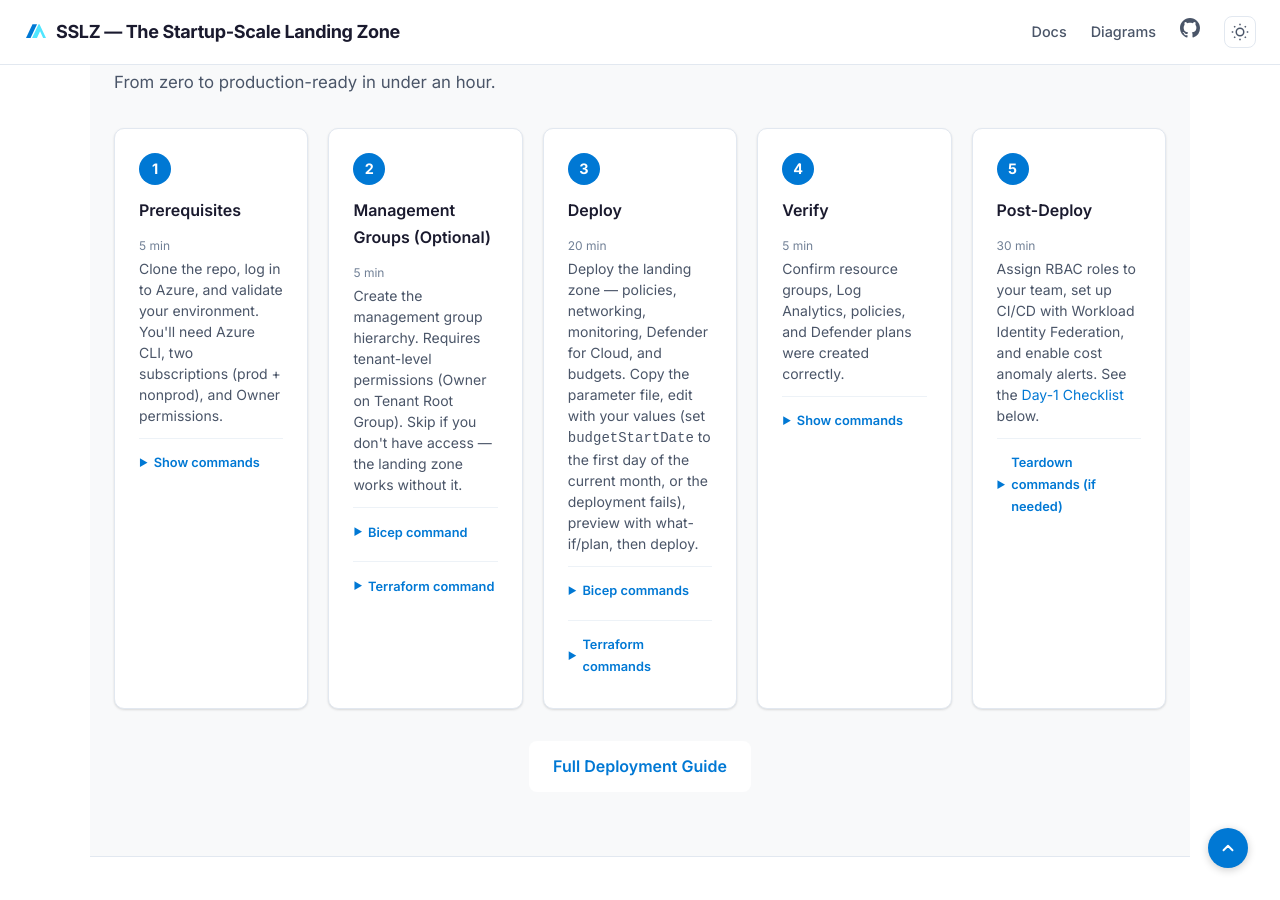
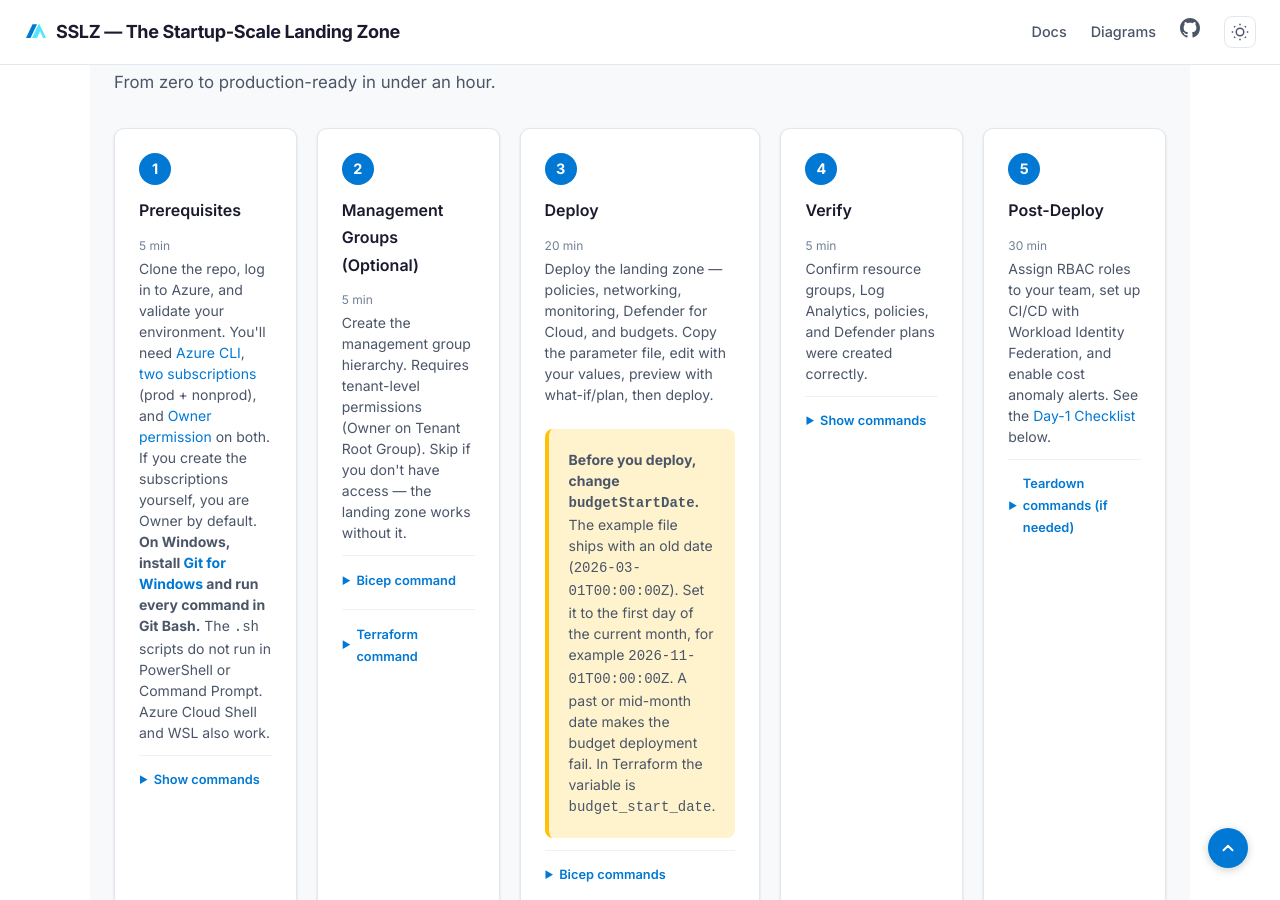
Before and after one commit to ricmmartins/sslz, a Jekyll site: the page built from index.md, in a window 1280 px wide and 900 px high, scrolled down 2798 px. Built offline with Jekyll 4.4.1, drawn with Linux system fonts in a browser that asks for light colours.

Commit message:
Docs: add setup links, Git Bash note and a clear budgetStartDate warning

```diff
--- a/index.md
+++ b/index.md
@@ -176,7 +176,8 @@
       <div class="step-number">1</div>
       <h3>Prerequisites</h3>
       <span class="step-time">5 min</span>
-      <p>Clone the repo, log in to Azure, and validate your environment. You'll need Azure CLI, two subscriptions (prod + nonprod), and Owner permissions.</p>
+      <p>Clone the repo, log in to Azure, and validate your environment. You'll need <a href="https://learn.microsoft.com/cli/azure/install-azure-cli">Azure CLI</a>, <a href="https://learn.microsoft.com/azure/cost-management-billing/manage/create-subscription">two subscriptions</a> (prod + nonprod), and <a href="https://learn.microsoft.com/azure/role-based-access-control/role-assignments-portal">Owner permission</a> on both. If you create the subscriptions yourself, you are Owner by default.</p>
+      <p><strong>On Windows, install <a href="https://git-scm.com/download/win">Git for Windows</a> and run every command in Git Bash.</strong> The <code>.sh</code> scripts do not run in PowerShell or Command Prompt. Azure Cloud Shell and WSL also work.</p>
       <details>
         <summary>Show commands</summary>
 <pre><code>git clone https://github.com/ricmmartins/sslz.git
@@ -221,7 +222,10 @@
       <div class="step-number">3</div>
       <h3>Deploy</h3>
       <span class="step-time">20 min</span>
-      <p>Deploy the landing zone — policies, networking, monitoring, Defender for Cloud, and budgets. Copy the parameter file, edit with your values (set <code>budgetStartDate</code> to the first day of the current month, or the deployment fails), preview with what-if/plan, then deploy.</p>
+      <p>Deploy the landing zone — policies, networking, monitoring, Defender for Cloud, and budgets. Copy the parameter file, edit with your values, preview with what-if/plan, then deploy.</p>
+      <div class="callout-warning">
+        <p><strong>Before you deploy, change <code>budgetStartDate</code>.</strong> The example file ships with an old date (<code>2026-03-01T00:00:00Z</code>). Set it to the first day of the current month, for example <code>2026-11-01T00:00:00Z</code>. A past or mid-month date makes the budget deployment fail. In Terraform the variable is <code>budget_start_date</code>.</p>
+      </div>
       <details>
         <summary>Bicep commands</summary>
 <pre><code>cd infra/bicep
```
Also changed, not shown: README.md.
